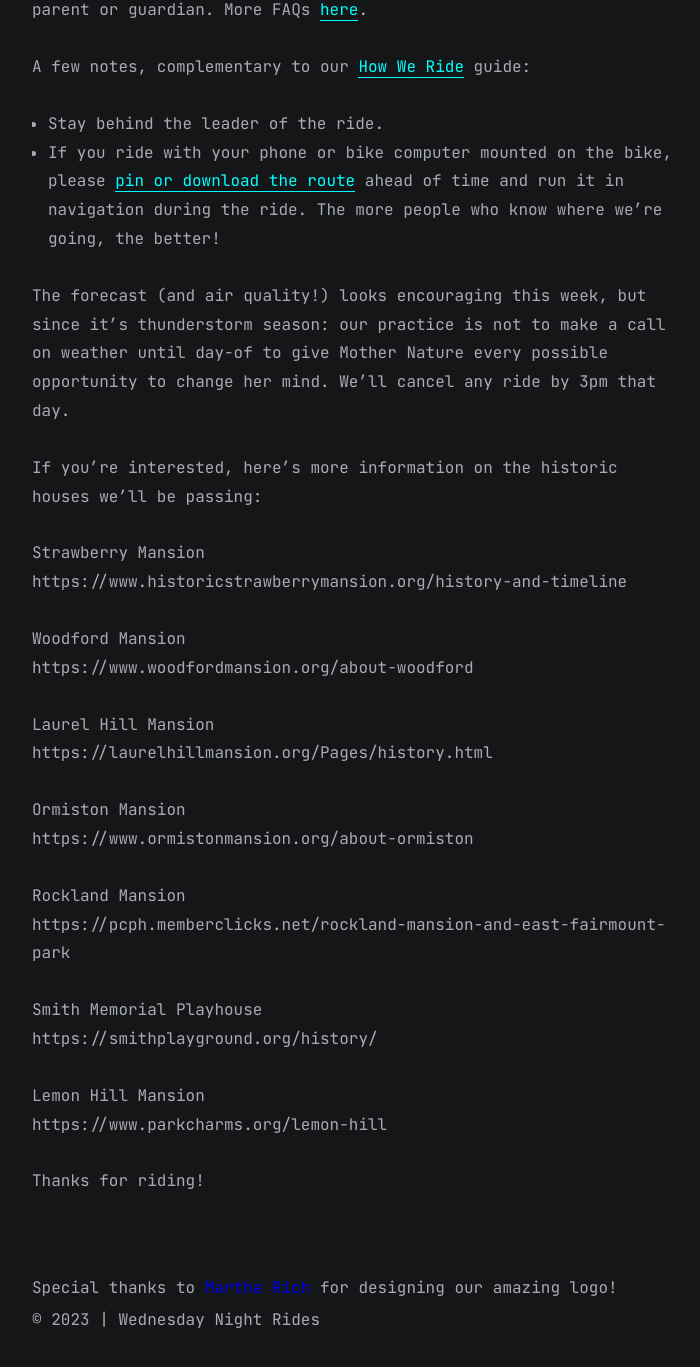
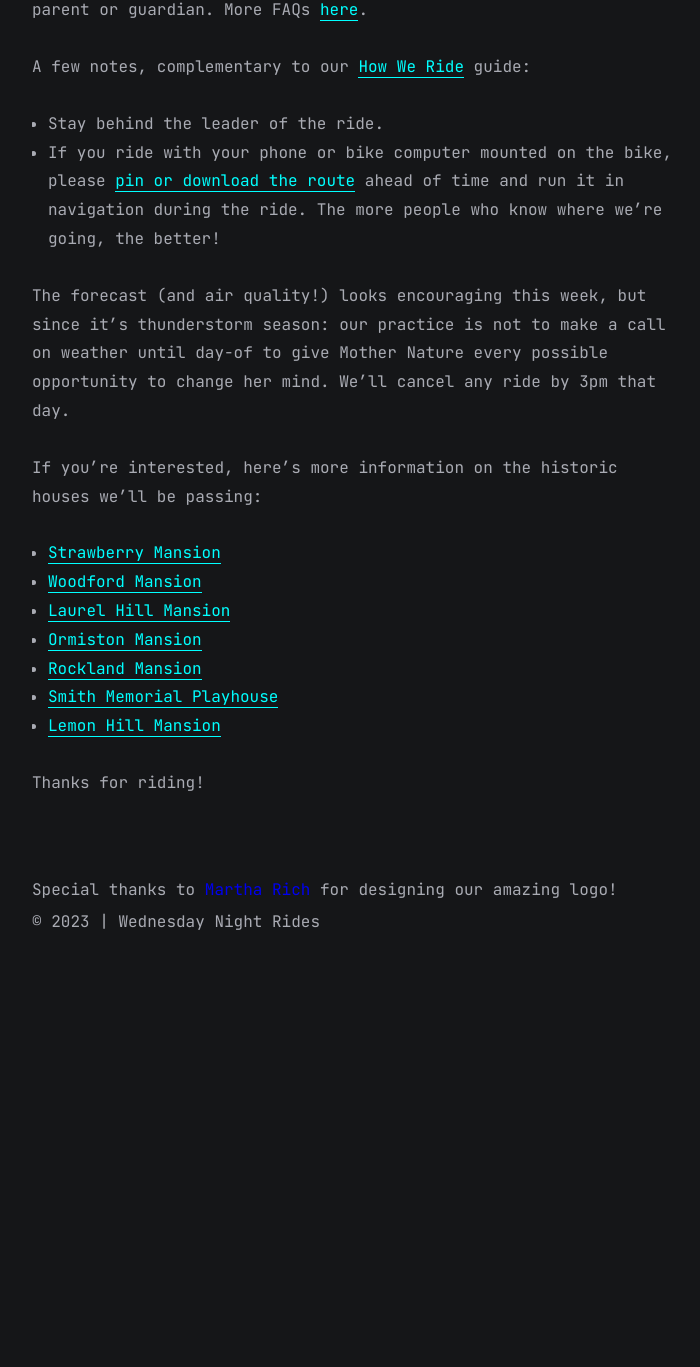
Before and after one commit to wednightrides/wednightrides.github.io, a Jekyll site: the page built from all_collections/_posts/2023-08-09-ride.md, in a window 1280 px wide and 1400 px high, scrolled down 1888 px. Shown: the top 1367 px of the window, without its empty margins (283-983 px from the left). Built offline with Jekyll 4.4.1, drawn with Linux system fonts in a browser that asks for light colours; nearby versions of some CDN libraries; after the commit the page ends 2890 px from its top, so only the background shows below that.

Commit message:
update links

```diff
--- a/all_collections/_posts/2023-08-09-ride.md
+++ b/all_collections/_posts/2023-08-09-ride.md
@@ -31,25 +31,12 @@
 
 If you're interested, here's more information on the historic houses we'll be passing:
 
-Strawberry Mansion
-https://www.historicstrawberrymansion.org/history-and-timeline
-
-Woodford Mansion
-https://www.woodfordmansion.org/about-woodford
-
-Laurel Hill Mansion
-https://laurelhillmansion.org/Pages/history.html
-
-Ormiston Mansion
-https://www.ormistonmansion.org/about-ormiston
-
-Rockland Mansion
-https://pcph.memberclicks.net/rockland-mansion-and-east-fairmount-park
-
-Smith Memorial Playhouse
-https://smithplayground.org/history/
-
-Lemon Hill Mansion
-https://www.parkcharms.org/lemon-hill
+* [Strawberry Mansion](https://www.historicstrawberrymansion.org/history-and-timeline)
+* [Woodford Mansion](https://www.woodfordmansion.org/about-woodford)
+* [Laurel Hill Mansion](https://laurelhillmansion.org/Pages/history.html)
+* [Ormiston Mansion](https://www.ormistonmansion.org/about-ormiston)
+* [Rockland Mansion](https://pcph.memberclicks.net/rockland-mansion-and-east-fairmount-park)
+* [Smith Memorial Playhouse](https://smithplayground.org/history/)
+* [Lemon Hill Mansion](https://www.parkcharms.org/lemon-hill)
 
 Thanks for riding!
```
